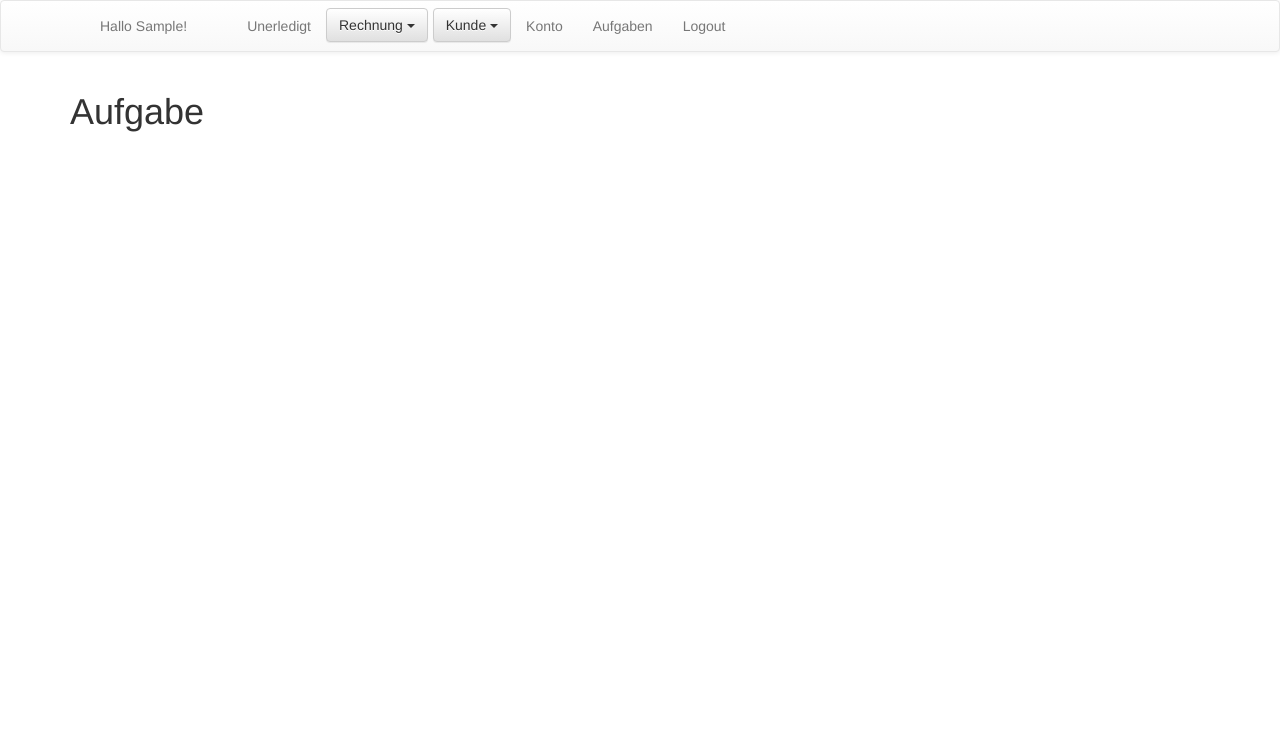
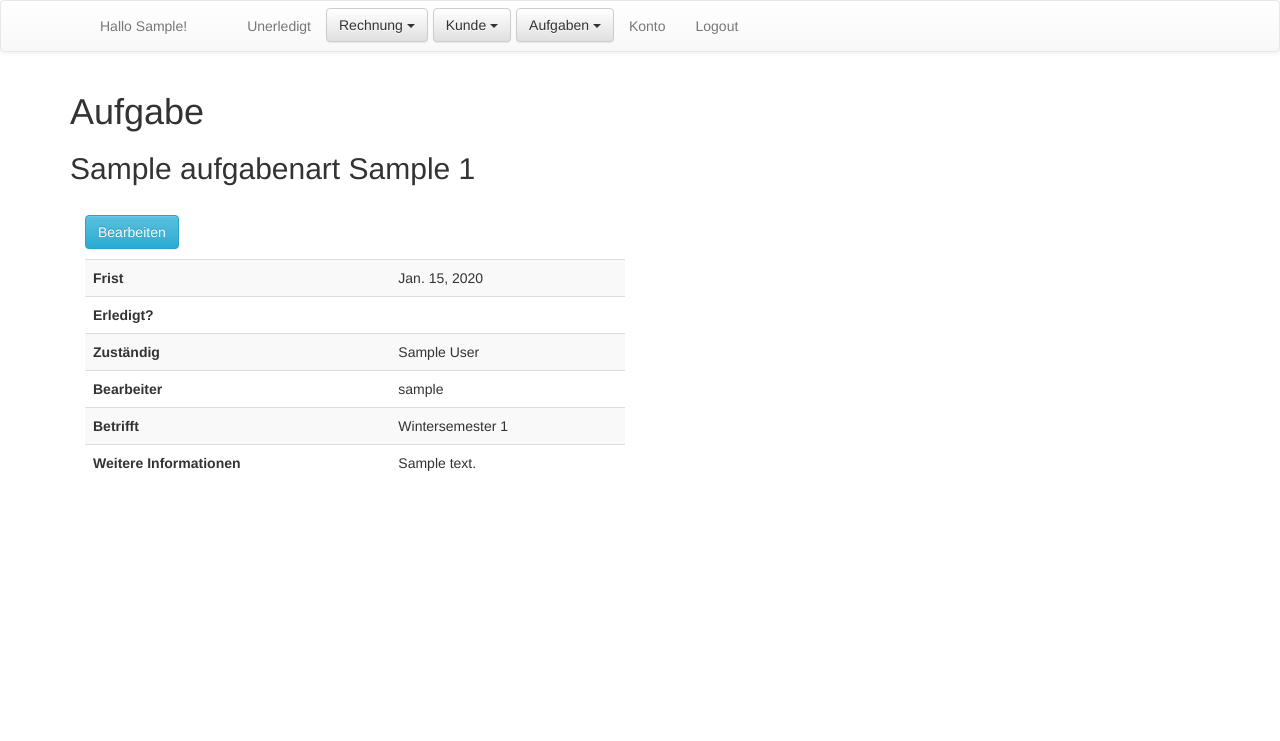
Before and after one commit to FSTUM/finanztool-v2, a Django app: page /aufgaben/1/ in a window 1280 px wide. Shown: the top 741 px of the page. Run offline with Django 3.2, Linux system fonts and the light colour scheme; a user stored in the database is signed in; tables that the repository leaves empty hold one stand-in row (values such as "Sample post"); some libraries are stand-ins or nearby versions.

Commit message:
More views for Aufgaben and can now easily be marked as done

```diff
--- /dev/null
+++ b/aufgaben/forms.py
@@ -0,0 +1,72 @@
+from django import forms
+
+from .models import User
+from .models import Aufgabenart
+from .models import Aufgabe
+
+
+class AufgabeForm(forms.ModelForm):
+    class Meta:
+        model = Aufgabe
+        help_texts = {
+                'name': 'Beispiel: impulsiv Anzeigenauftrag',
+                'zusatz': 'z. B. impulsiv Anzeige -> Ausgabe 123',
+                'bearbeiter': 'Zuordnung einer Aufgabe über "Wer soll sie \
+                                erledigen?" Falls jemand anderes übernimmt \
+                                wird es nachvollziehbar mit diesem Feld.',
+                'text': 'Raum für alle möglichen Anmerkungen',
+                }
+        widgets = {
+                'frist': forms.DateInput(attrs={
+                                                'id': 'pick_frist',
+                                                })
+                }
+        fields = (
+                'art',
+                'zusatz',
+                'frist',
+                'zustaendig',
+                'bearbeiter',
+                'jahr',
+                'semester',
+                'text',
+                'erledigt',
+                )
+
+    def __init__(self, *args, **kwargs):
+        super(AufgabeForm, self).__init__(*args, **kwargs)
+
+        users = User.objects.all()
+        self.fields['zustaendig'].choices = [(user.pk, user.get_short_name())
+                                             for user in users]
+        self.fields['bearbeiter'].choices = [(user.pk, user.get_short_name())
+                                             for user in users]
+        if self.instance.pk:
+            self.fields.pop('zustaendig')
+        else:
+            self.fields.pop('bearbeiter')
+        if self.instance.erledigt:
+            self.fields.pop('art')
+            self.fields.pop('zusatz')
+            self.fields.pop('frist')
+            self.fields.pop('jahr')
+            self.fields.pop('semester')
+            self.fields.pop('erledigt')
+
+
+class AufgabenartForm(forms.ModelForm):
+    class Meta:
+        model = Aufgabenart
+        help_texts = {
+                'name': 'Überdefinition einer Aufgabe, z.B. Umfrageabrechnung',
+                }
+        fields = (
+                'name',
+                )
+
+        def __init__(self, *args, **kwargs):
+            super(AufgabeForm, self).__init__(*args, **kwargs)
+
+
+class AufgabeErledigtForm(forms.Form):
+    aufgabeerledigt = forms.BooleanField(label='', required=True)
--- a/aufgaben/templates/aufgaben/alle.html
+++ b/aufgaben/templates/aufgaben/alle.html
@@ -31,7 +31,7 @@
                             </td>
                             <td>{{ aufgabe.zusatz|default_if_none:"" }}</td>
                             <td>
-                                {% if aufgabe.faellig %}
+                                {% if aufgabe.faellig and not aufgabe.erledigt %}
                                     <span style="color : red;">
                                     {{ aufgabe.frist }}
                                     </span>
--- a/aufgaben/templates/aufgaben/aufgabe.html
+++ b/aufgaben/templates/aufgaben/aufgabe.html
@@ -1,9 +1,69 @@
 {% extends 'base.html' %}
 {% load bootstrap3 %}
+{% load l10n %}
 
-{% block title %}Finanztool - Aufgabe {{ aufgabe.name }}{% endblock %}
+{% block title %}Finanztool - Aufgabe {{ aufgabe.art.name }}{% endblock %}
 
 {% block content %}
-<h1>Aufgabe {{ aufgabe.name }}</h1>
-    <br>
+<h1>Aufgabe</h1>
+<h2>{{ aufgabe.art.name }} {{ aufgabe.zusatz }} {% localize off %} {{ aufgabe.jahr }} {% endlocalize %}</h2>
+<br>
+
+<div class="col-md-6">
+    {% if not aufgabe.erledigt %}
+        <form class=form-horizontal method="POST">{% csrf_token %}
+            <p>
+            {{ form }}
+            <button type="submit" name="erledigt" class="save btn btn-success">
+                 {% bootstrap_icon "ok" %} Erledigt
+            </button>
+            </p>
+        </form>
+    {% endif %}
+
+    <p>
+    <a href="{% url "aufgaben:aendern" aufgabe.id %}" class="btn btn-info" role="button">
+        {% bootstrap_icon "pencil" %} Bearbeiten
+    </a>
+    </p>
+
+    <table class="table table-striped table-hover">
+        <tr>
+            <th>Frist</th>
+            <td>{{ aufgabe.frist }}</td>
+        </tr>
+        <tr>
+            <th>Erledigt?</th>
+            <td>
+                {% if aufgabe.erledigt %}
+                    {% bootstrap_icon "ok" %}
+                {% else %}
+                    {% bootstrap_icon "remove" %}
+                {% endif %}
+            </td>
+        </tr>
+        <tr>
+            <th>Zuständig</th>
+            <td>{{ aufgabe.zustaendig.get_full_name }}</td>
+        </tr>
+        <tr>
+            <th>Bearbeiter</th>
+            <td>{{ aufgabe.bearbeiter|default_if_none:"" }}</td>
+        </tr>
+        {% if aufgabe.semester or aufgabe.jahr %}
+        <tr>
+            <th>Betrifft</th>
+            {% localize off %}
+            <td>{{ aufgabe.get_semester_display|default_if_none:"" }} {{aufgabe.jahr|default_if_none:"" }}</td>
+            {% endlocalize %}
+        </tr>
+        {% endif %}
+        <tr>
+            <th>Weitere Informationen</th>
+            <td>{{ aufgabe.text }}</td>
+        </tr>
+    </table>
+</div>
+
+
 {% endblock %}
--- a/aufgaben/urls.py
+++ b/aufgaben/urls.py
@@ -11,6 +11,20 @@ urlpatterns = [
     # ex: /aufgaben/unerledigt
     url(r'^$', views.unerledigt, name='unerledigt'),
 
+    # ex: /aufgaben/neu/
+    url(r'^neu/$', views.form_aufgabe, name='neu'),
+
+    # ex: /aufgaben/4/aendern/
+    url(r'^(?P<aufgabe_id>[0-9]+)/aendern/$',
+        views.form_aufgabe, name='aendern'),
+
+    # ex: /aufgaben/art/neu/
+    url(r'^art/neu/$', views.form_aufgabenart, name='neu_aufgabenart'),
+
+    # ex: /aufgaben/art/4/aendern/
+    url(r'^/art/(?P<aufgabenart_id>[0-9]+)/aendern/$',
+        views.form_aufgabenart, name='aendern_aufgabenart'),
+
     # ex: /aufgaben/4/
     url(r'^(?P<aufgabe_id>[0-9]+)/$', views.aufgabe, name='aufgabe'),
 
--- a/aufgaben/views.py
+++ b/aufgaben/views.py
@@ -2,13 +2,14 @@ from django.contrib.auth.decorators import login_required
 from django.shortcuts import get_object_or_404, render, redirect
 
 from .models import Aufgabe, Aufgabenart
+from .forms import AufgabeForm, AufgabenartForm, AufgabeErledigtForm
 
 
 @login_required
 def unerledigt(request):
-    aufgaben = Aufgabe.objects.filter(erledigt=False)
+    aufgaben = Aufgabe.objects.filter(erledigt=False).order_by('-frist')
     meine_aufgaben = Aufgabe.objects.filter(erledigt=False,
-                                            zustaendig=request.user)
+                                            zustaendig=request.user).order_by('-frist')
     context = {
             'aufgaben': aufgaben,
             'meine_aufgaben': meine_aufgaben,
@@ -17,8 +18,55 @@ def unerledigt(request):
 
 
 @login_required
+def form_aufgabe(request, aufgabe_id=None):
+    aufgabe = None
+    if aufgabe_id:
+        aufgabe = get_object_or_404(Aufgabe, pk=aufgabe_id)
+
+    if request.method == "POST":
+        form = AufgabeForm(request.POST, instance=aufgabe)
+
+        if form.is_valid():
+            aufgabe = form.save()
+            return redirect('aufgaben:aufgabe', aufgabe_id=aufgabe.pk)
+    else:
+        form = AufgabeForm(initial={'zustaendig': request.user},
+                           instance=aufgabe)
+
+    context = {
+            'form': form,
+            'aufgabe': aufgabe
+            }
+
+    return render(request, 'aufgaben/form_aufgabe.html', context)
+
+
+@login_required
+def form_aufgabenart(request, aufgabenart_id=None):
+    aufgabenart = None
+    if aufgabenart_id:
+        aufgabenart = get_object_or_404(Aufgabenart, pk=aufgabenart_id)
+
+    if request.method == "POST":
+        form = AufgabenartForm(request.POST, instance=aufgabenart)
+
+        if form.is_valid():
+            aufgabenart = form.save()
+            return redirect('aufgaben:neu')
+    else:
+        form = AufgabenartForm()
+
+    context = {
+            'form': form,
+            'aufgabenart': aufgabenart
+            }
+
+    return render(request, 'aufgaben/form_aufgabenart.html', context)
+
+
+@login_required
 def alle(request):
-    alle = Aufgabe.objects.all()
+    alle = Aufgabe.objects.all().order_by('-frist')
     context = {
             'alle': alle,
             }
@@ -29,7 +77,16 @@ def alle(request):
 def aufgabe(request, aufgabe_id):
     aufgabe = get_object_or_404(Aufgabe, pk=aufgabe_id)
 
+    form = AufgabeErledigtForm(request.POST or None)
+    if request.method == 'POST':
+        if 'erledigt' in request.POST:
+            if form.is_valid():
+                aufgabe.erledigt = True
+                aufgabe.save()
+                return redirect('aufgaben:aufgabe', aufgabe_id=aufgabe.pk)
+
     context = {
             'aufgabe': aufgabe,
+            'form': form,
             }
     return render(request, 'aufgaben/aufgabe.html', context)
--- a/rechnung/templates/base.html
+++ b/rechnung/templates/base.html
@@ -95,8 +95,18 @@
                                   </ul>
                                 </div>
                             </li>
+                            <li>
+                                <div class="dropdown">
+                                    <button class="btn btn-default dropdown-toggle" type="button" data-toggle="dropdown" style="position: relative; top: 7px; margin-left: 5px;">{% bootstrap_icon "th-list" %} Aufgaben
+                                  <span class="caret"></span></button>
+                                  <ul class="dropdown-menu">
+                                      <li><a  href="{% url "aufgaben:unerledigt" %}">{% bootstrap_icon "th-list" %} Unerledigt</a></li>
+                                      <li><a  href="{% url "aufgaben:neu" %}">{% bootstrap_icon "plus" %} Hinzufügen</a></li>
+                                      <li><a  href="{% url "aufgaben:neu_aufgabenart" %}">{% bootstrap_icon "plus" %} Aufgabenart hinzufügen</a></li>
+                                      <li><a  href="{% url "aufgaben:alle" %}">{% bootstrap_icon "eye-open" %} Alle</a></li>
+                                  </ul>
+                                </div>
                             <li><a href="{% url "konto:einlesen" %}">{% bootstrap_icon "credit-card" %} Konto</a></li>
-                            <li><a href="{% url "aufgaben:unerledigt" %}">{% bootstrap_icon "th-list" %} Aufgaben</a></li>
                             <li><a href="{% url "rechnung:logout" %}">Logout</a></li>
                         {% else %}
                             <li><a href="{% url "rechnung:index" %}">Index</a></li>
```
Also changed, not shown: aufgaben/templates/aufgaben/form_aufgabe.html (added, +50 -0 lines), aufgaben/templates/aufgaben/form_aufgabenart.html (added, +34 -0 lines).
